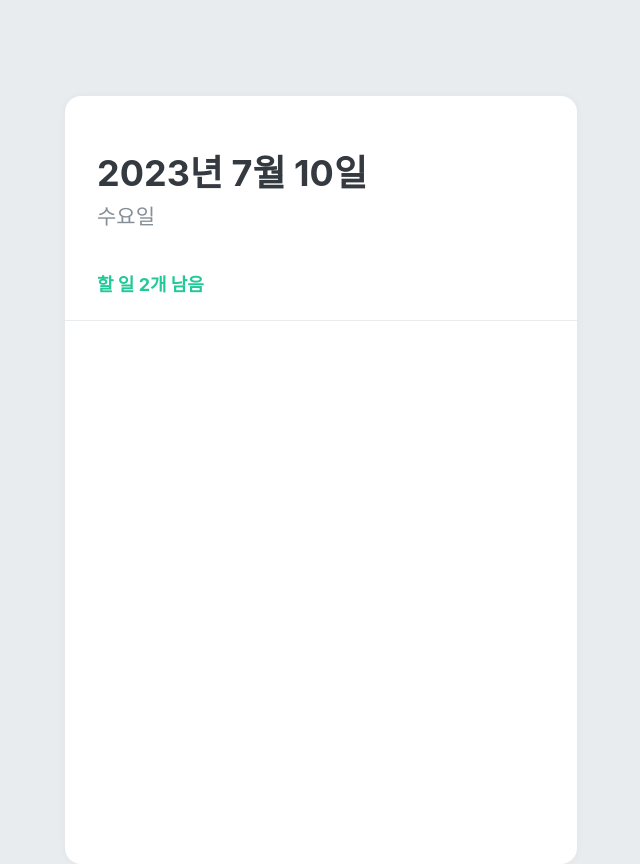
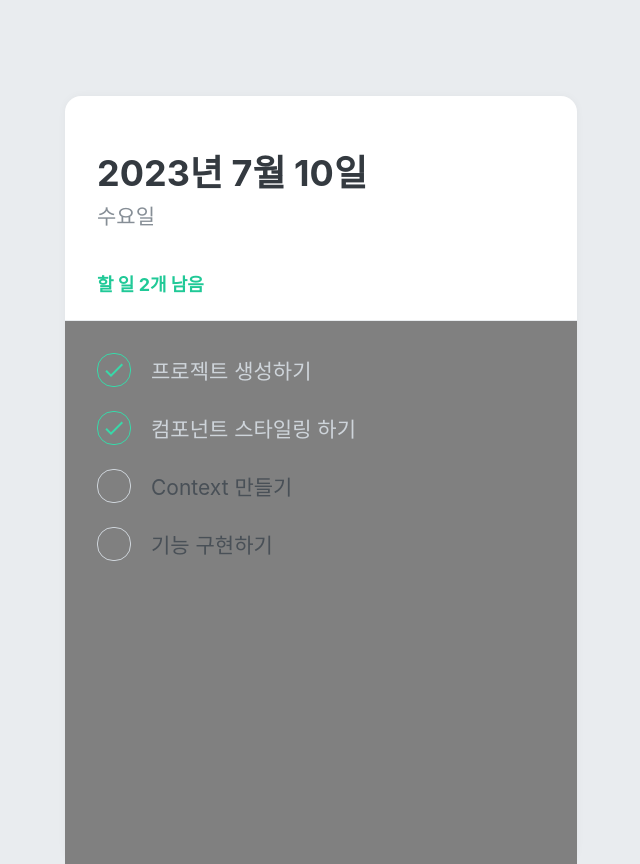
Before and after one commit to hyunjunyong/react-study, a React (Create React App) app: page / in a window 1280 px wide. Shown: the whole page, without its empty margins (319-959 px from the left). Built offline with nearby package versions, Linux system fonts and the light colour scheme.

Commit message:
TodoItem

```diff
--- a/src/App.jsx
+++ b/src/App.jsx
@@ -1,7 +1,8 @@
 import React from 'react'
 import { createGlobalStyle } from 'styled-components'
-import TodoTemplate from '../src/component/TodoTemplate'
-import TodoHead from '../src/component/TodoHead'
+import TodoTemplate from './components/TodoTemplate'
+import TodoHead from './components/TodoHead'
+import TodoList from './components/TodoList'
 
 const GlobalStyle = createGlobalStyle`
   body {
@@ -15,6 +16,7 @@
       <GlobalStyle />
       <TodoTemplate children={'hello'}>
         <TodoHead />
+        <TodoList />
       </TodoTemplate>
     </>
   )
--- a/src/component/TodoItem.jsx
+++ /dev/null
@@ -1 +0,0 @@
-// 아이템 랜더링 컴포넌트
--- a/src/component/TodoList.jsx
+++ /dev/null
@@ -1 +0,0 @@
-// 투두 아이템 리스트
--- /dev/null
+++ b/src/components/TodoItem.jsx
@@ -0,0 +1,73 @@
+// 아이템 랜더링 컴포넌트
+import React from 'react'
+import styled, { css } from 'styled-components'
+import { MdDone, MdDelete } from 'react-icons/md'
+
+const Remove = styled.div`
+  display: flex;
+  align-items: center;
+  justify-content: center;
+  color: #dee2e6;
+  font-size: 24px;
+  cursor: pointer;
+  &:hover {
+    color: #ff6b6b;
+  }
+  display: none;
+`
+
+const TodoItemBlock = styled.div`
+  display: flex;
+  align-items: center;
+  padding-top: 12px;
+  padding-bottom: 12px;
+  &:hover {
+    ${Remove} {
+      display: initial;
+    }
+  }
+`
+
+const CheckCircle = styled.div`
+  width: 32px;
+  height: 32px;
+  border-radius: 16px;
+  border: 1px solid #ced4da;
+  font-size: 24px;
+  display: flex;
+  align-items: center;
+  justify-content: center;
+  margin-right: 20px;
+  cursor: pointer;
+  ${(props) =>
+    props.done &&
+    css`
+      border: 1px solid #38d9a9;
+      color: #38d9a9;
+    `}
+`
+
+const Text = styled.div`
+  flex: 1;
+  font-size: 21px;
+  color: #495057;
+  ${(props) =>
+    props.done &&
+    css`
+      color: #ced4da;
+    `}
+`
+
+function TodoItem({ id, done, text }) {
+  return (
+    <TodoItemBlock>
+      <CheckCircle done={done}>{done && <MdDone />}</CheckCircle>
+      <Text done={done}>{text}</Text>
+      <Remove>
+        <MdDelete />
+      </Remove>
+    </TodoItemBlock>
+  )
+}
+
+export default TodoItem
--- /dev/null
+++ b/src/components/TodoList.jsx
@@ -0,0 +1,25 @@
+// 투두 아이템 리스트
+import React from 'react'
+import styled from 'styled-components'
+import TodoItem from './TodoItem'
+
+const TodoListBlock = styled.div`
+  flex: 1;
+  padding: 20px 32px;
+  padding-bottom: 48px;
+  overflow-y: auto;
+  background: gray; /* 사이즈 조정이 잘 되고 있는지 확인하기 위한 임시 스타일 */
+`
+
+function TodoList() {
+  return (
+    <TodoListBlock>
+      <TodoItem text="프로젝트 생성하기" done={true} />
+      <TodoItem text="컴포넌트 스타일링 하기" done={true} />
+      <TodoItem text="Context 만들기" done={false} />
+      <TodoItem text="기능 구현하기" done={false} />
+    </TodoListBlock>
+  )
+}
+
+export default TodoList
```
Also changed, not shown: src/components/TodoCreate.jsx (renamed from src/component/TodoCreate.jsx), src/components/TodoHead.jsx (renamed from src/component/TodoHead.jsx), src/components/TodoTemplate.jsx (renamed from src/component/TodoTemplate.jsx), src/components/ex/exCounter.jsx (renamed from src/component/ex/exCounter.jsx), src/components/ex/exCreateUser.jsx (renamed from src/component/ex/exCreateUser.jsx), src/components/ex/exInputSample.jsx (renamed from src/component/ex/exInputSample.jsx), src/components/ex/exUserList.jsx (renamed from src/component/ex/exUserList.jsx).
